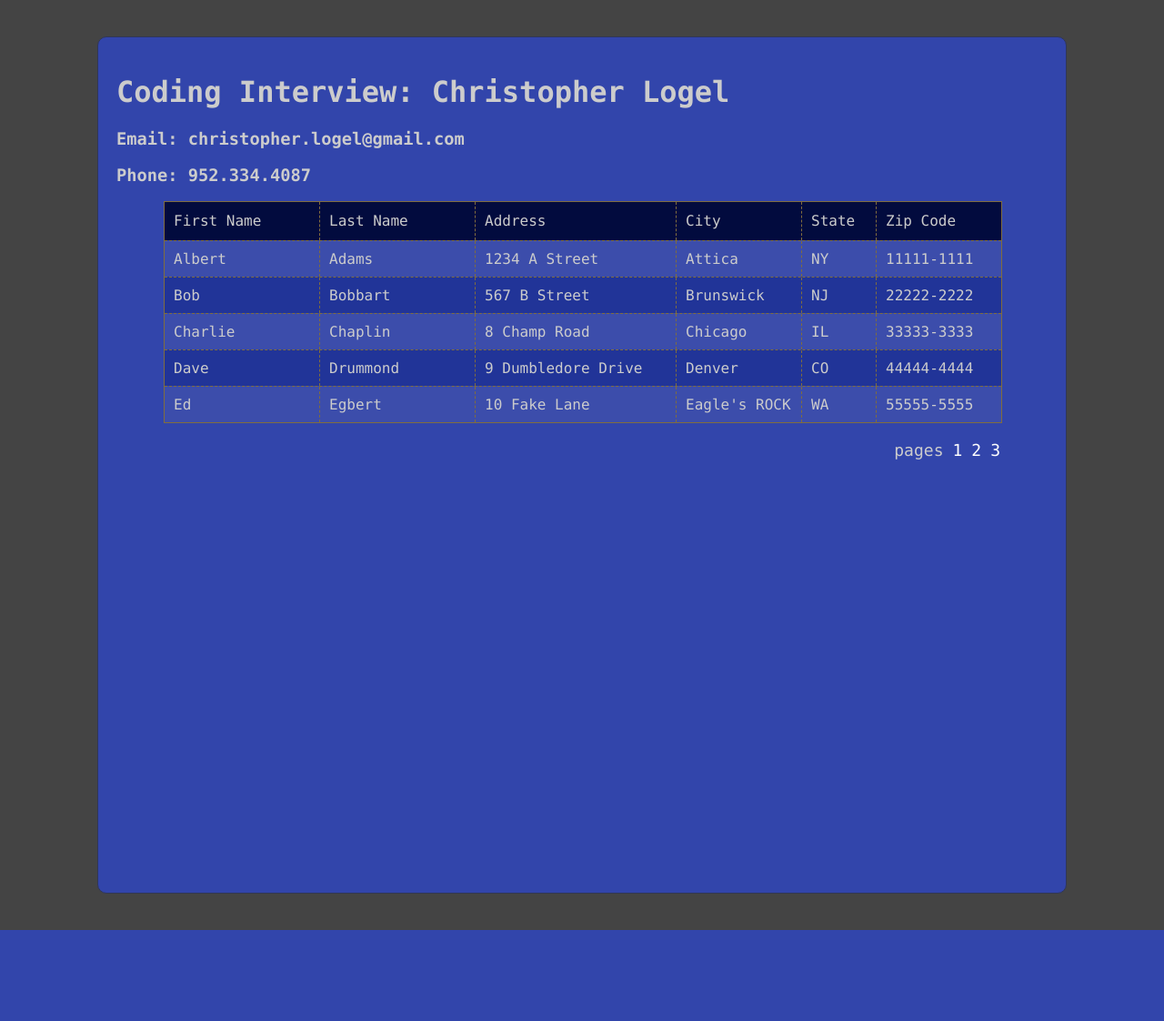
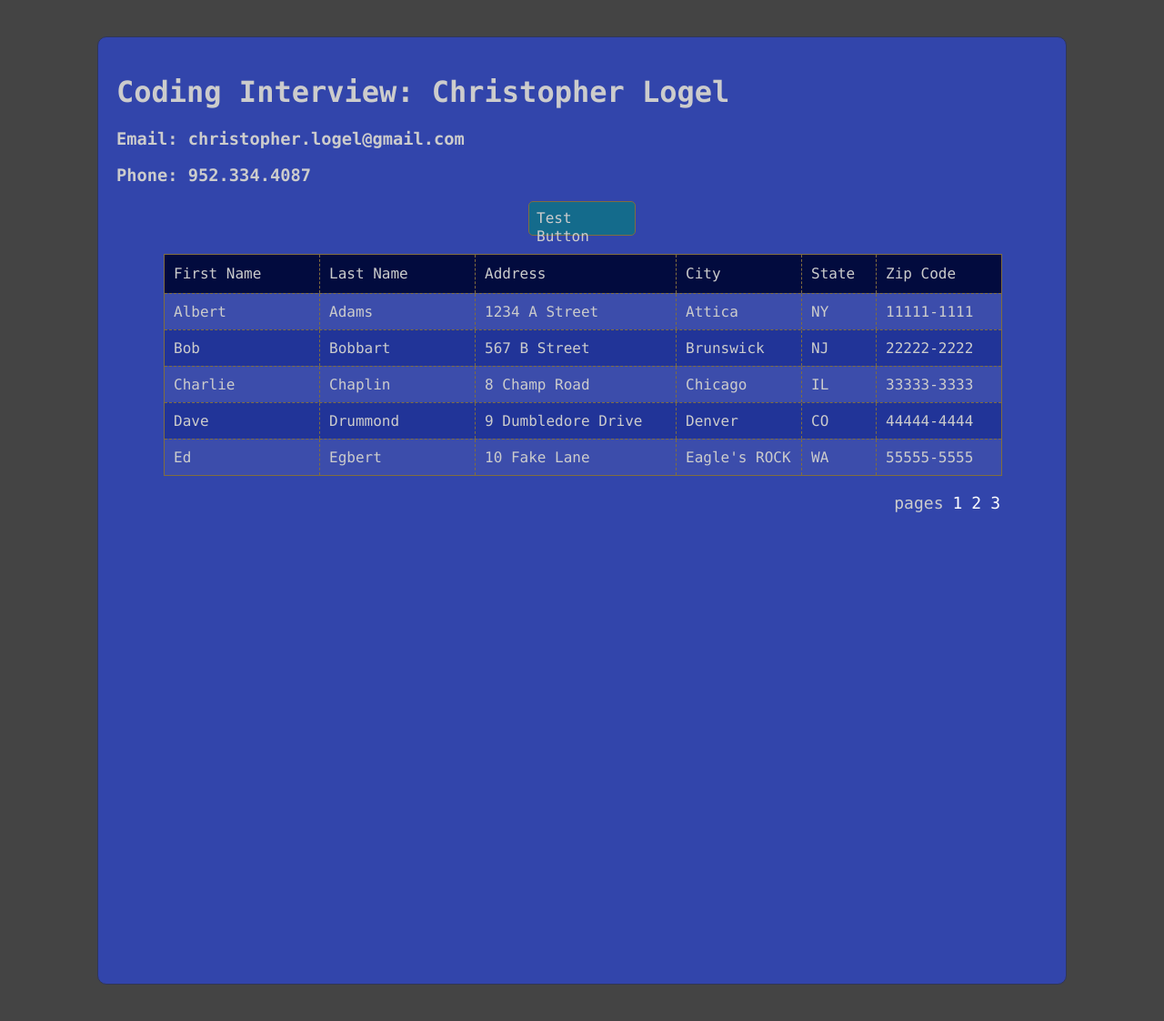
Before and after one commit to christopherlogel/FullStackInterview, a PHP site: page / in a window 1280 px wide. Shown: the whole page at 91% size. Before the commit the page ends 1022 px from the top, so only its background shows below. Run offline with PHP 8.4, Linux system fonts and the light colour scheme; data comes from the database, SQL or seed files in the repository; data that the repository does not hold is empty.

Commit message:
changes as per email instructions

```diff
--- a/addresses.php
+++ b/addresses.php
@@ -1,19 +1,16 @@
 <?php
-// Open connection
-$connection = mysql_connect("localhost", "root", "password")
-or die(mysql_error());
 
-// Get the databse
-mysql_select_db("sandbox")
-or die(mysql_error());
+include 'config.php';
 
-// Selects all of the rows
-$addresses = mysql_query("SELECT * FROM addresses")
-or die(mysql_error());
+// This code grabs the total number of rows so that we can
+// build the pagination code
+$stmt = $mysqli->prepare("SELECT * FROM addresses");
+$stmt->execute();
 
-// Outputs the database entires via JSON
+$result = $stmt->get_result();
+
 $rows = array();
-while ($row = mysql_fetch_row($addresses))
+while ($row = $result->fetch_assoc())
 {
 	$rows[] = $row;
 }
--- /dev/null
+++ b/config.php
@@ -0,0 +1,15 @@
+<?php
+
+// Open connection
+/*
+$connection = mysql_connect("localhost", "root", "password")
+or die(mysql_error());
+
+// Get the databse
+mysql_select_db("sandbox")
+or die(mysql_error());*/
+
+$mysqli = new mysqli("localhost", "root", "password", "sandbox");
+
+
+?>
--- a/index.php
+++ b/index.php
@@ -6,13 +6,15 @@
 		<link rel="stylesheet" href="main-styles.css">
 		<script src="jquery-1.10.2.min.js"></script>
 		<script type="text/javascript" src="main-script.js"></script>
+		<script type="text/javascript" src="test.js"></script>
 	</head>
 	<body>
 	<div class="content-wrapper">
 		<h1>Coding Interview:  Christopher Logel</h1>
 		<h3>Email:  christopher.logel@gmail.com</h3>
 		<h3>Phone:  952.334.4087</h3>
-
+		<div class="test-button">Test Button</div>
+		<div class="test-results"></div>
 		<div class="inner-wrapper">
 			<div class="upper-wrapper">
 				<div class="table-header">
--- a/main-script.js
+++ b/main-script.js
@@ -15,6 +15,7 @@ $(document).ready(function()
 		error: function()
 		{
 			console.log('Data failed to load.');
+			$('.test-results').append('<div class="error">Table error.</div>');
 		}
 	});
 
@@ -30,6 +31,7 @@ $(document).ready(function()
 		error: function()
 		{
 			console.log('Data failed to load.');
+			$('.test-results').append('<div class="error">Paging error.</div>');
 		}
 	});
 });
@@ -51,13 +53,13 @@ function populateTable(data)
 
 		// Create the HTML data
 		var row =
-			"<div class='upper-content-row " + evenRow + "' id='" + (data[i][7] - 1) + "'>" +
-			"<div class='entry fname'>" + data[i][0]+ "</div>" +
-			"<div class='entry lname'>" + data[i][1]+ "</div>" +
-			"<div class='entry address'>" + data[i][2]+ "</div>" +
-			"<div class='entry city'>" + data[i][3]+ "</div>" +
-			"<div class='entry state'>" + data[i][4]+ "</div>" +
-			"<div class='entry zip'>" + data[i][5]+ "</div>"
+			"<div class='upper-content-row " + evenRow + "' id='" + (data[i].id - 1) + "'>" +
+			"<div class='entry fname'>" + data[i].fname + "</div>" +
+			"<div class='entry lname'>" + data[i].lname + "</div>" +
+			"<div class='entry address'>" + data[i].street + "</div>" +
+			"<div class='entry city'>" + data[i].city + "</div>" +
+			"<div class='entry state'>" + data[i].state + "</div>" +
+			"<div class='entry zip'>" + data[i].zipcode + "</div>"
 			"</div>";
 
 		// Append the HTML data to the document
@@ -98,30 +100,23 @@ function populateDetail(id)
 			// Empty the contents of the wrapper
 			$('.detail-value-wrapper').empty();
 
-			// Insert the data into the wrapper
-			for (var i = 0; i < data.length; i++)
-			{
-				for (var j = 0; j < data[i].length - 1; j++)
-				{
-					// If it's the last row, buld it with the flag
-					if (j == data[i].length - 2)
-					{
-						var detail = "<div class='detail-value note'>" + data[i][j] + "</div>"
-					}
-					// Otherwise build the HTML without the flag
-					else
-					{
-						var detail = "<div class='detail-value'>" + data[i][j] + "</div>"
-					}
+			// Build the details block
+			var details =
+				"<div class='detail-value'>" + data[0].fname + "</div>" +
+				"<div class='detail-value'>" + data[0].lname + "</div>" +
+				"<div class='detail-value'>" + data[0].street + "</div>" +
+				"<div class='detail-value'>" + data[0].city + "</div>" +
+				"<div class='detail-value'>" + data[0].state + "</div>" +
+				"<div class='detail-value'>" + data[0].zipcode + "</div>" +
+				"<div class='detail-value note'>" + data[0].note + "</div>";
 
-					// Insert the statement into the wrapper
-					$('.detail-value-wrapper').append(detail);
-				}
-			}
+			// Append the details block to the page
+			$('.detail-value-wrapper').append(details);
 		},
 		error: function()
 		{
 			console.log('Data failed to load.');
+			$('.test-results').append('<div class="error">Detail error.</div>');
 		}
 	});
 }
@@ -155,6 +150,7 @@ function populatePaging(numEntries)
 			error: function()
 			{
 				console.log('Data failed to load.');
+				$('.test-results').append('<div class="error">Paging error.</div>');
 			}
 		});
 	});
--- a/main-styles.css
+++ b/main-styles.css
@@ -12,7 +12,7 @@ body
 	width: 1024px;
 	margin: 40px auto;
 	background-color: #3245AB;
-	min-height: 900px;
+	min-height: 1000px;
 	border-radius: 10px;
 	padding: 20px;
 	border: 1px solid #303658;
@@ -141,3 +141,28 @@ body
 	cursor: pointer;
 	text-decoration: underline;
 }
+.test-button
+{
+	width: 100px;
+	height: 20px;
+	line-height: 20px;
+	padding: 8px;
+	background-color: #146B8C;
+	border: 1px solid #806D3E;
+	border-radius: 5px;
+	margin: 0 auto 20px auto;
+}
+.test-button:hover,
+.test-button.finished
+{
+	cursor: pointer;
+	background-color: #DFA517;
+	color: #000;
+	border: 1px solid #146B8C;
+}
+.error,
+.no-error
+{
+	margin-left: 50px;
+	padding: 10px;
+}
--- a/table.php
+++ b/table.php
@@ -2,25 +2,20 @@
 
 $baseid = $_POST['baseid'];
 
+include 'config.php';
+
 // Grabs five rows for display
 if($baseid !=null)
 {
-	// Open connection
-	$connection = mysql_connect("localhost", "root", "password")
-	or die(mysql_error());
+	$stmt = $mysqli->prepare("SELECT * FROM addresses LIMIT ?, 5");
+	$stmt->bind_param('s', $baseid);
 
-	// Get the databse
-	mysql_select_db("sandbox")
-	or die(mysql_error());
+	$stmt->execute();
 
-	// Selects 5 entries starting at the base id
-	$baseid_offset = $badeid + 5;
-	$addresses = mysql_query("SELECT * FROM addresses LIMIT {$baseid},{$baseid_offset}")
-	or die(mysql_error());
+	$result = $stmt->get_result();
 
-	// Outputs the database entires via JSON
 	$rows = array();
-	while ($row = mysql_fetch_row($addresses))
+	while ($row = $result->fetch_assoc())
 	{
 		$rows[] = $row;
 	}
--- /dev/null
+++ b/test.js
@@ -0,0 +1,61 @@
+$(document).ready(function()
+{
+	$('.test-button').click(function()
+	{
+		if (!$('.test-button').hasClass('finished'))
+		{
+			// Sets us back to the original state of the page for testing
+			request = $.ajax(
+			{
+				url: 'table.php',
+				type: 'POST',
+				data: { baseid : "0" },
+				dataType: 'json',
+				success: function(data)
+				{
+					// Populate the table
+					populateTable(data);
+				},
+				error: function()
+				{
+					console.log('Data failed to load.');
+					$('.test-results').append('<div class="error">Table error.</div>');
+				}
+			});
+
+			// Get the number of entries for testing
+			// This will load every entry, if there is an error it will be added to JSON object
+			paging = $.ajax(
+			{
+				url: 'addresses.php',
+				type: 'GET',
+				success: function(data)
+				{
+					// Resets the state of the detail values for testing
+					$('.detail-value').remove();
+
+					// Iterates through the entries
+					// If there is an error it will be recorded on the populateDetail callback
+					for (var i = 0; i < data; i++)
+					{
+						populateDetail(i);
+					}
+				},
+				error: function()
+				{
+					console.log('Data failed to load.');
+					$('.test-results').append('<div class="error">Paging error.</div>');
+				}
+			});
+
+			// If there are no errors, say so
+			if ($('.test-results').children().length == 0)
+			{
+				$('.test-results').append('<div class="no-error">There were no errors.</div>');
+			}
+
+			// Add the finished styles to the test-button
+			$(this).addClass('finished');
+		}
+	});
+});
```
Also changed, not shown: detail.php (+9 -11 lines).
